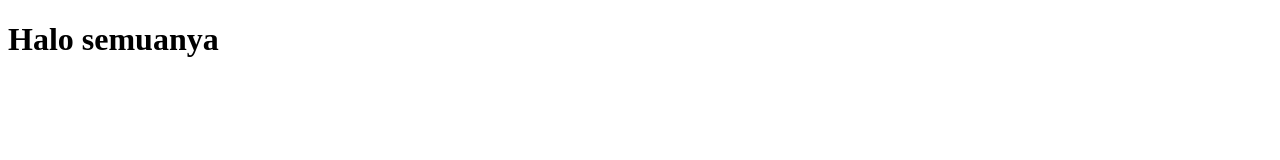
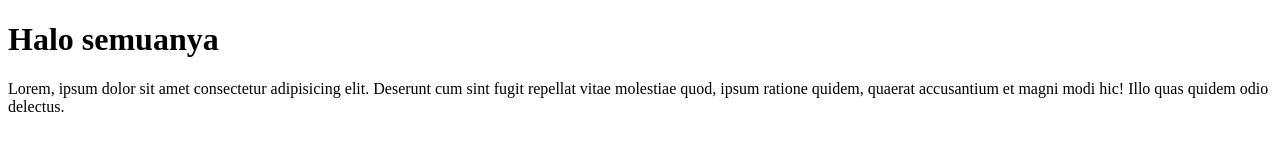
Before and after one commit to atmoo-wil/wira-git-test, a plain HTML site: page index.html in a window 1280 px wide. Drawn offline with Linux system fonts and the light colour scheme.

Commit message:
menambahkan p

```diff
--- a/index.html
+++ b/index.html
@@ -8,5 +8,10 @@
   </head>
   <body>
     <h1>Halo semuanya</h1>
+    <p>
+      Lorem, ipsum dolor sit amet consectetur adipisicing elit. Deserunt cum
+      sint fugit repellat vitae molestiae quod, ipsum ratione quidem, quaerat
+      accusantium et magni modi hic! Illo quas quidem odio delectus.
+    </p>
   </body>
 </html>
```
